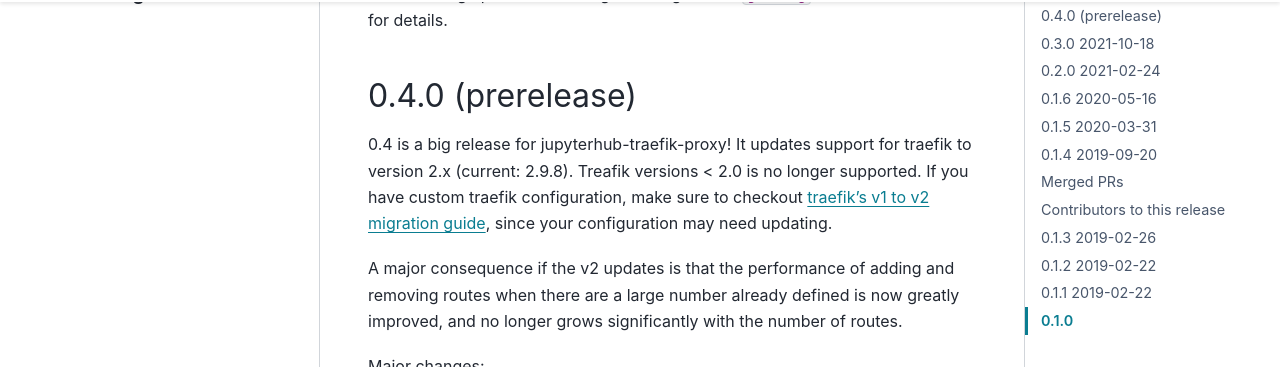
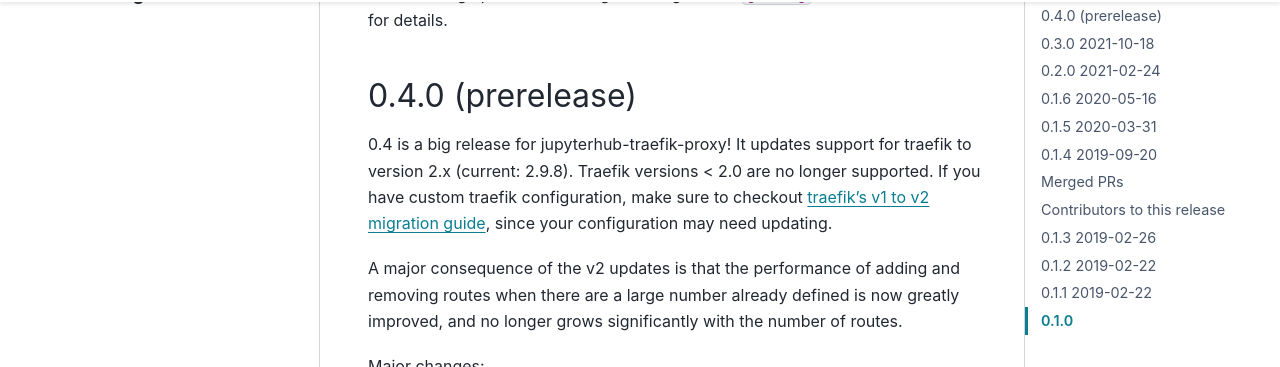
Before and after one commit to jupyterhub/traefik-proxy, a Sphinx documentation site: the page built from docs/source/changelog.md, in a window 1280 px wide and 1400 px high, scrolled down 193 px. Shown: the part 126-493 px from the top of the window. Built offline with Sphinx 7.4.7 and the PyData theme 0.15.4, drawn with Linux system fonts in a browser that asks for light colours; some of the changed text lies outside the part shown.

Commit message:
improve changelog
Co-authored-by: Simon Li <orpheus+devel@gmail.com>

```diff
--- a/docs/source/changelog.md
+++ b/docs/source/changelog.md
@@ -8,12 +8,12 @@
 
 0.4 is a big release for jupyterhub-traefik-proxy!
 It updates support for traefik to version 2.x (current: 2.9.8).
-Treafik versions < 2.0 is no longer supported.
+Traefik versions < 2.0 are no longer supported.
 If you have custom traefik configuration,
 make sure to checkout [traefik's v1 to v2 migration guide](https://doc.traefik.io/traefik/migration/v1-to-v2/),
 since your configuration may need updating.
 
-A major consequence if the v2 updates is that the performance of adding and removing routes when there are a large number already defined is now greatly improved,
+A major consequence of the v2 updates is that the performance of adding and removing routes when there are a large number already defined is now greatly improved,
 and no longer grows significantly with the number of routes.
 
 Major changes:
```
Also changed, not shown: other parts of docs/source/changelog.md (+1 -1 lines).
